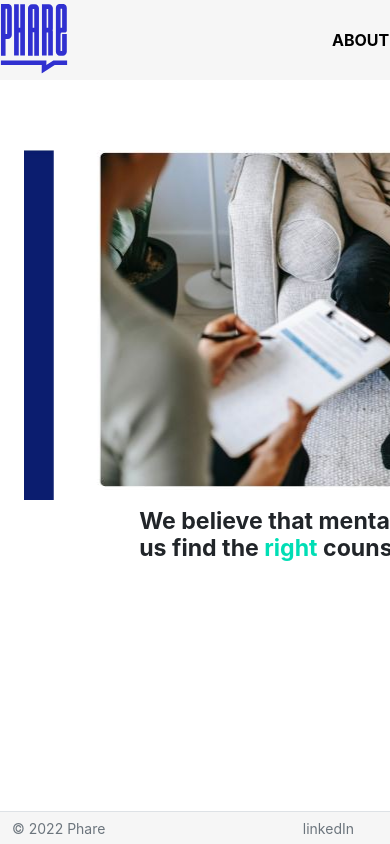
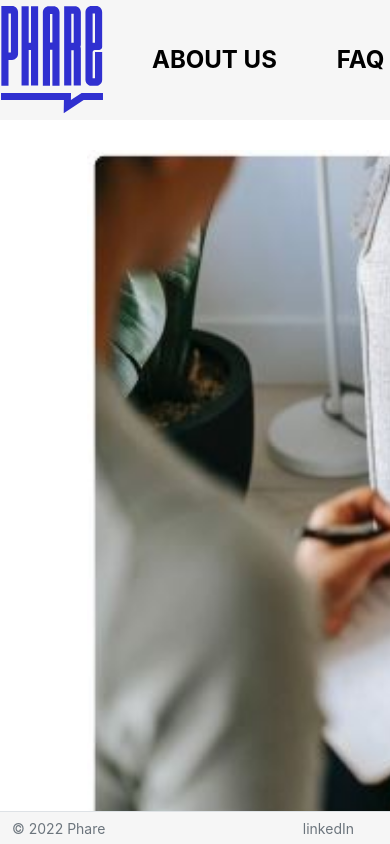
Before and after one commit to imcinnes31/Pricing-Tool, a React (Create React App) app in the folder client/: page / in a window 390 px wide. Shown: the top 844 px of the page. Built offline with nearby package versions, Linux system fonts and the light colour scheme.

Commit message:
mobile reformatting
new padding added to bottom of pages, components and columns reformatted for About, Contact, Faq, Home pages, and Header

```diff
--- a/client/src/assets/css/App.css
+++ b/client/src/assets/css/App.css
@@ -54,6 +54,7 @@ button:focus {
 }
 
 .footer {
+  position: fixed;
   background-color: var(--offWhite);
   z-index: 9999;
 }
@@ -218,3 +219,93 @@ button:focus {
   background-color: blue;
   color: white;
 }
+
+.carousel-item {
+  width: 560px;
+  height: 350px;
+}
+
+#contactPage .container {
+  width: 50%;
+  padding-bottom: 10vh;
+}
+
+@media (max-width: 768px) {
+
+  /* home screen */
+  .carousel-item {
+    width: 1120px;
+    height: 700px;
+  }
+
+  .homeContainer h1 {
+    font-size: 5em;
+    text-align: center;
+  }
+
+  .homeContainer h3 {
+    font-size: 3em;
+  }
+
+  .homeContainer .btn {
+    width: 200px;
+    height: 100px;
+    font-size: 2em;
+  }
+
+  /* about page */
+  #aboutPage h1, h4 {
+    text-align: center;
+  }
+
+  #aboutPage h1 {
+    font-size: 3em;
+  }
+
+  #aboutPage h2, h4 {
+    font-size: 2em;
+  }
+
+  /* faq page */
+  #faqPage h1 {
+    font-Size: 3em;
+  }
+
+  #faqPage h4, p {
+    font-Size: 2em;
+    padding: 5px;
+  }
+
+  /* contact page */
+  #contactPage .container {
+    width: 100%;
+  }
+
+  #contactPage .container .form-label, .form-control, .form-check, .form-check-label {
+    font-size: 24px;
+  }
+
+  /* page header */
+  .header {
+    height: 120px;
+    width: 100%;
+  }
+
+  .navigation {
+    margin-left: 100px;
+  }
+
+  .navigation li a {
+    font-size: 24px;
+  }
+
+  .button_container .btn {
+    height: 80px;
+    font-size: 24px;
+  }
+
+  #img-logo {
+    height: 120px;
+  }
+
+}
--- a/client/src/layout/partials/Header.jsx
+++ b/client/src/layout/partials/Header.jsx
@@ -181,7 +181,7 @@ export default function Header({ company }) {
 
         <div className="button_container">
           <NavLink to={ROUTES.MAIN}>
-            <button type="button" className="btn secondary-button">
+            <button type="button" id="findACounselorButton" className="btn secondary-button">
               FIND A COUNSELOR
             </button>
           </NavLink>
@@ -191,7 +191,7 @@ export default function Header({ company }) {
             overlay={popoverForm}
             rootClose
           >
-            <button type="button" className="btn primary-button">
+            <button type="button" id="loginButton" className="btn primary-button">
               {auth.isLoggedIn && <AiOutlineUser />}
               {!auth.isLoggedIn && "Login"}
             </button>
--- a/client/src/pages/About.jsx
+++ b/client/src/pages/About.jsx
@@ -4,12 +4,12 @@ import { Container, Row, Col } from "react-bootstrap";
 
 export default function About() {
   return (
-    <Container>
+    <Container id="aboutPage" style={{ paddingBottom: "10vh" }}>
       <Row className="row-spacing">
         <h1 className="text-center display-3">Our Story</h1>
       </Row>
       <Row className="row-spacing">
-        <Col className="col-4">
+        <Col className="col-md-4 col-12 p-2">
           <h1 className="vertical-center">
             <b>
               Phare is a
@@ -19,11 +19,10 @@ export default function About() {
             </b>
           </h1>
         </Col>
-
-        <Col className="col-4">
+        <Col className="col-md-4 col-12 p-2">
           <h4 className="horizontal-center">{ABOUT_US_DATA1}</h4>
         </Col>
-        <Col className="col-4">
+        <Col className="col-md-4 col-12 p-2">
           <h4 className="horizontal-center">{ABOUT_US_DATA2}</h4>
         </Col>
       </Row>
@@ -31,7 +30,7 @@ export default function About() {
         <h1 className="text-center display-3">Our Values</h1>
       </Row>
       <Row className="row-spacing">
-        <Col className="col-6">
+        <Col className="col-md-6 p-2">
           <h2 className="text-center">
             <b><span style={{ color: "var(--secondary_1)" }}>Sustainability</span></b>
           </h2>
@@ -40,7 +39,7 @@ export default function About() {
             day after.
           </h4>
         </Col>
-        <Col className="col-6">
+        <Col className="col-md-6 col-12 p-2">
           <h2 className="text-center">
             <b><span style={{ color: "var(--secondary_1)" }}>Fairness</span></b>
           </h2>
@@ -50,7 +49,7 @@ export default function About() {
         </Col>
       </Row>
       <Row className="row-spacing">
-        <Col className="col-6">
+        <Col className="col-md-6 col-12 p-2">
           <h2 className="text-center">
             <b><span style={{ color: "var(--secondary_1)" }}>Generosity</span></b>
           </h2>
@@ -58,7 +57,7 @@ export default function About() {
             Take care of yourself and take care of each other.
           </h4>
         </Col>
-        <Col className="col-6">
+        <Col className="col-md-6 col-12 p-2">
           <h2 className="text-center">
             <b><span style={{ color: "var(--secondary_1)" }}>Equality</span></b>
           </h2>
--- a/client/src/pages/Contact.jsx
+++ b/client/src/pages/Contact.jsx
@@ -3,7 +3,8 @@ import { Form, Row, Col, Container } from "react-bootstrap";
 
 export default function Contact() {
   return (
-    <Container style={{ width: "50%" }}>
+    <div id="contactPage">
+    <Container>
       <h1 class="display-1 text-center">Contact Us</h1>
       <Form>
         <Form.Label>Name</Form.Label>
@@ -60,5 +61,6 @@ export default function Contact() {
         </Form.Group>
       </Form>
     </Container>
+    </div>
   );
 }
--- a/client/src/pages/Faq.jsx
+++ b/client/src/pages/Faq.jsx
@@ -3,7 +3,7 @@ import { FAQ_DATA } from "../constants/faqData";
 
 export default function Faq() {
   return (
-    <div className="container">
+    <div id="faqPage" className="container pb-5">
       <div className="container  border-bottom">
         <h1>Frequently Asked Questions</h1>
       </div>
--- a/client/src/pages/Home.jsx
+++ b/client/src/pages/Home.jsx
@@ -10,19 +10,22 @@ export default function Home() {
   ]
 
   return (
-    <div className="container">
+    <div className="homeContainer container pb-5">
       <div className="row">
-        <div className="col" style={{width:'560px', height:'300px'}}>
+        <div className="col-md-6 col-xs-9">
           {/* <img src={require("../assets/images/hero.jpg").default} /> */}
           <div class="carousel slide" data-bs-ride="carousel">
-          {/* <div class="carousel slide carousel-fade" data-bs-ride="carousel"> */}
             <div class="carousel-inner">
               {slideImages.map(eachFile=>{
                 return(
                   <div  className={eachFile==="quote-WeArePhare"?"carousel-item active":"carousel-item "} key={`${eachFile}img`}>
-                    <img src={require(`../assets/images/${eachFile}.jpg`).default}
-                    className="d-block mx-auto"
-                    style={eachFile.startsWith("quote-") ? { height: "350px", width: "560px" } : { maxHeight: "350px", width: "auto" }}
+                    <img className={eachFile.startsWith("quote-") ? "carouselQuotePic d-block mx-auto" : "carouselPic d-block mx-auto"}
+                    width={eachFile.startsWith("quote-") ? "100%" : "auto"}
+                    height="100%"
+                    margin="auto"
+                    src={require(`../assets/images/${eachFile}.jpg`).default}
+                    // className="d-block mx-auto"
+                    // style={eachFile.startsWith("quote-") ? { height: "auto", width: "auto" } : { maxHeight: "100%", width: "auto" }}
                     alt="..."/>
                   </div>
                 );
@@ -62,7 +65,7 @@ export default function Home() {
 
       <div className="container">
         <Link to={ROUTES.MAIN}>
-          <button className="btn btn-lg primary-button horizontal-center px-3 py-2">
+          <button id="letsGoButton" className="btn btn-lg primary-button horizontal-center px-3 py-2">
             Let's go!
           </button>
         </Link>
--- a/client/src/pages/UserList.jsx
+++ b/client/src/pages/UserList.jsx
@@ -91,7 +91,7 @@ export default function UserList() {
 
   if (search && searchData != null) {
     return (
-      <div>
+      <div className="container pb-5">
         <div className="container  border-bottom">
           <h1>User Management</h1>
         </div>
@@ -165,7 +165,7 @@ export default function UserList() {
     );
   } else if (!search || searchData == null) {
     return (
-      <div>
+      <div className="container pb-5">
         <div className="container  border-bottom">
           <h1>User Management</h1>
         </div>
```
